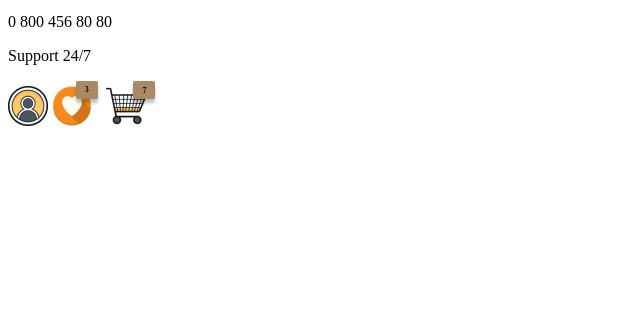
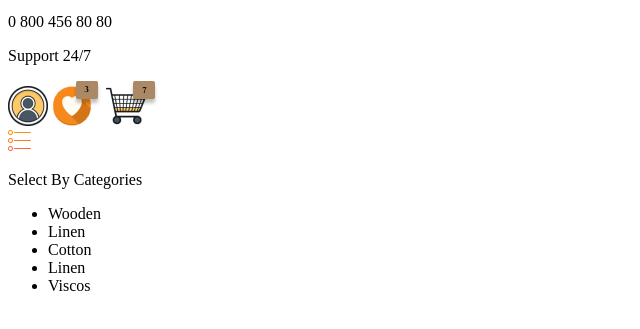
Before and after one commit to kiymett/flexBoxProject, a plain HTML site: page index.html in a window 1280 px wide. Shown: the part 449-778 px from the top of the page, without its empty margins (0-640 px from the left). Drawn offline with Linux system fonts and the light colour scheme.

Commit message:
added navbar

```diff
--- a/index.html
+++ b/index.html
@@ -39,7 +39,20 @@
                 <img src="./images/user.png" alt="">
                 <img src="./images/heart.png" alt="">
                 <img src="./images/shoppingCart.png" alt="">
-
+            </div>
+        </div>
+        <!-- NAVBAR -->
+        <div class="navbar">
+            <div class="selectCategoryButton">
+                <img src="./images/unordered-list.png" alt="">
+                <p>Select By Categories</p>
+                <ul>
+                    <li>Wooden</li>
+                    <li>Linen</li>
+                    <li>Cotton</li>
+                    <li>Linen</li>
+                    <li>Viscos</li>
+                </ul>
             </div>
         </div>
     </div>
```
